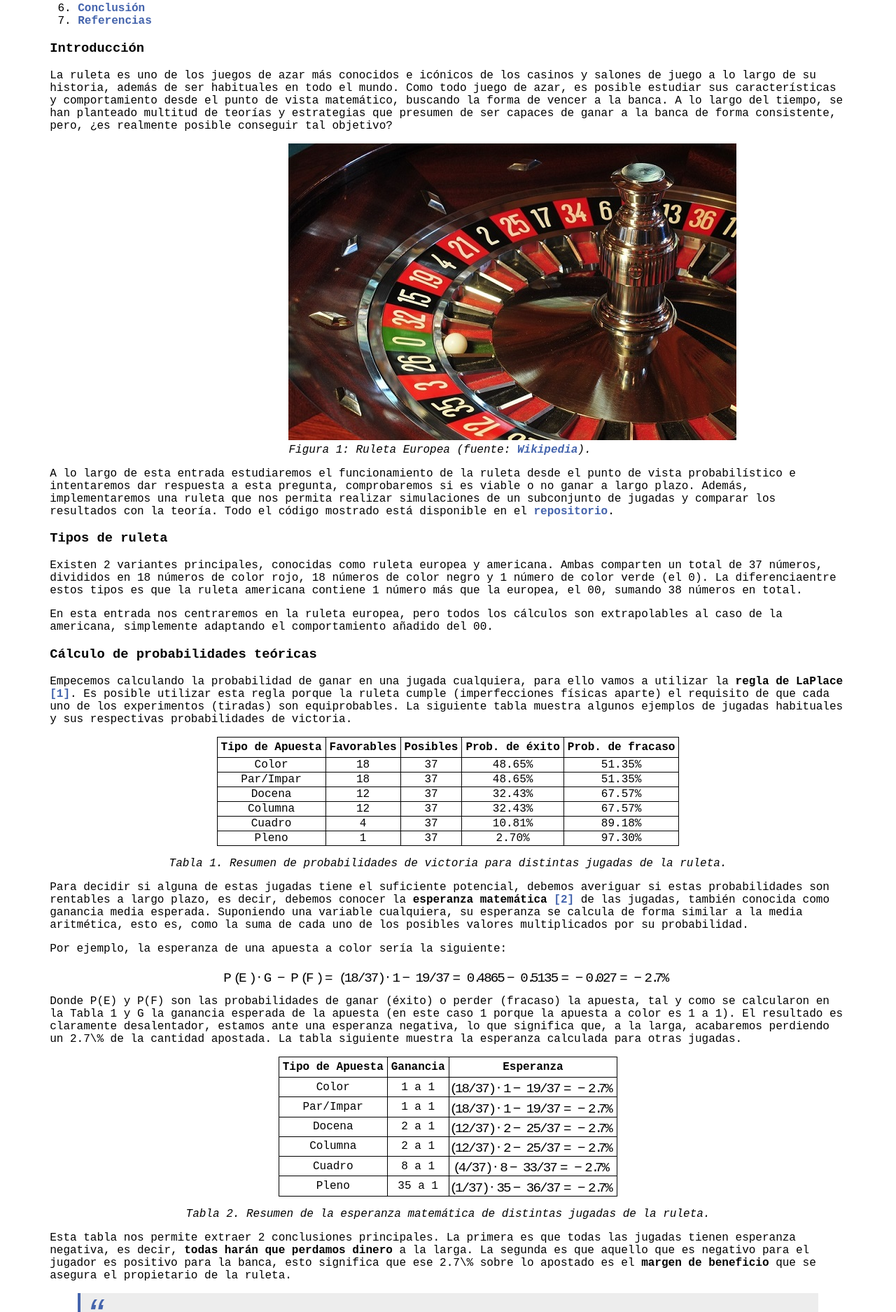
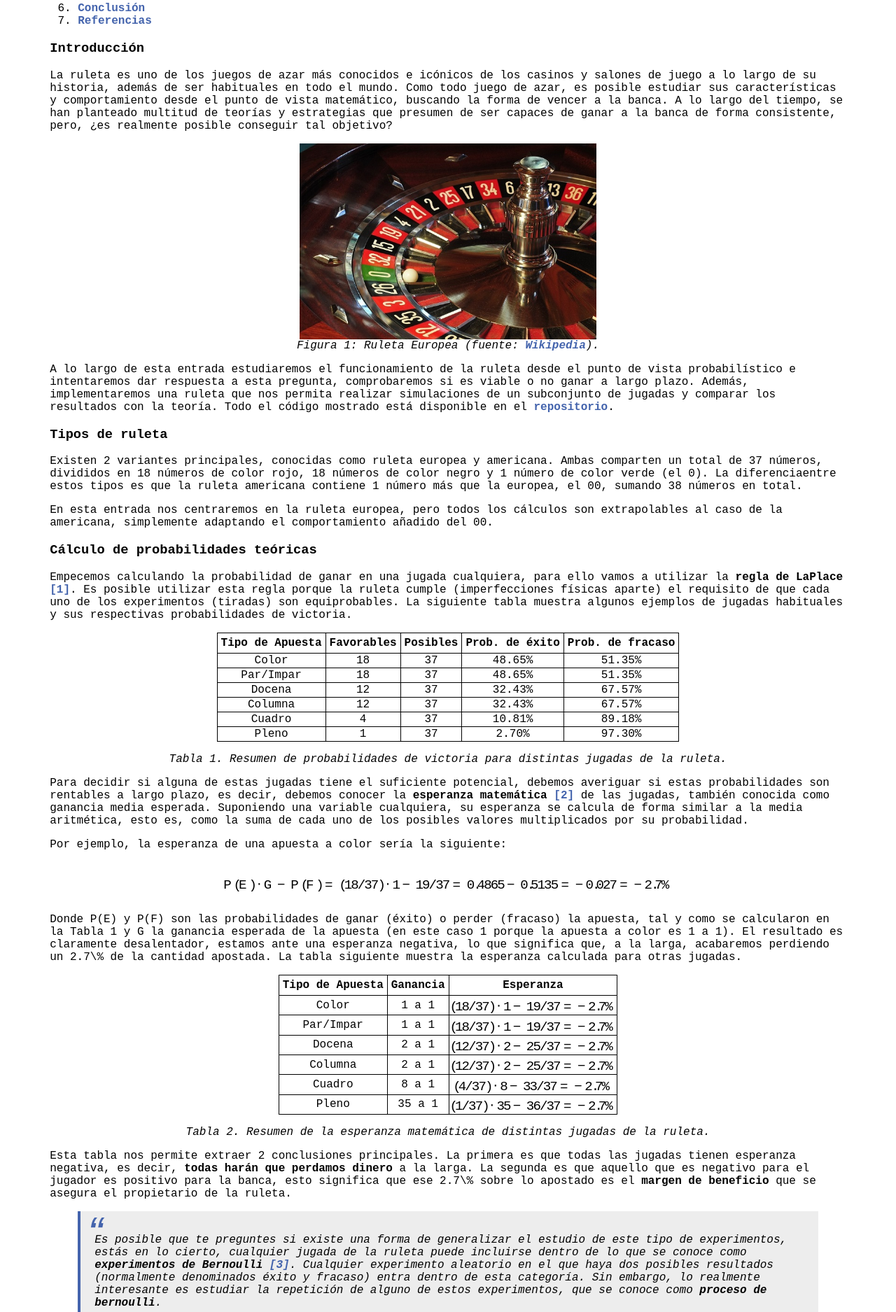
Before and after one commit to Fynardo/Fynardo.github.io, a Jekyll site: the page built from _posts/2021-01-19-probabilidad-r.md, in a window 1280 px wide. Shown: the part 411-2286 px from the top of the page at 70% size. Built offline with Jekyll 4.4.1, drawn with Linux system fonts in a browser that asks for light colours; formulas are drawn with MathJax 3.

Commit message:
Fixed some CSS properties to handle mobile devices screen size and resolution

```diff
--- a/_posts/2021-01-19-probabilidad-r.md
+++ b/_posts/2021-01-19-probabilidad-r.md
@@ -26,10 +26,10 @@
 pero, ¿es realmente posible conseguir tal objetivo?
 
 <figure>
-  <img src="{{ site.url }}/assets/2021-01-19/ruleta.jpg"/>
+  <img src="{{ site.url }}/assets/2021-01-19/ruleta.jpg" class="post-content-image"/>
   <figcaption>Figura 1: Ruleta Europea (fuente: <a href="https://es.wikipedia.org/wiki/Ruleta">Wikipedia</a>).</figcaption>
 </figure>
-{: .post-content-image #fig-1}
+{: .post-content-image-caption #fig-1}
 
 
 A lo largo de esta entrada estudiaremos el funcionamiento de la ruleta desde el punto de vista probabilístico e intentaremos dar respuesta a esta pregunta, comprobaremos si es viable o no ganar a largo plazo. Además, implementaremos una ruleta que nos permita realizar simulaciones de un subconjunto de jugadas y comparar los resultados con la teoría. Todo el código mostrado está disponible en el [repositorio]({{ site.url }}/assets/2021-01-19/ruleta.R).
@@ -62,6 +62,7 @@
 Por ejemplo, la esperanza de una apuesta a color sería la siguiente:
 
 $$ P(E) \cdot G - P(F) = (18/37) \cdot 1 - 19/37 = 0.4865 - 0.5135 = -0.027 = -2.7\% $$
+{: .post-math}
 
 Donde P(E) y P(F) son las probabilidades de ganar (éxito) o perder (fracaso) la apuesta, tal y como se calcularon en la
 Tabla 1 y G la ganancia esperada de la apuesta (en este caso 1 porque la apuesta a color es 1 a 1). El resultado es
@@ -84,7 +85,7 @@
 Esta tabla nos permite extraer 2 conclusiones principales. La primera es que todas las jugadas tienen esperanza negativa, es decir, **todas harán que perdamos dinero** a la larga. La segunda es que aquello que es negativo para el jugador es positivo para la banca, esto significa que ese 2.7\% sobre lo apostado es el **margen de beneficio** que se asegura el propietario de la ruleta.
 
 > Es posible que te preguntes si existe una forma de generalizar el estudio de este tipo de experimentos, estás en lo cierto, cualquier jugada de la ruleta puede incluirse dentro de lo que se conoce como **experimentos de Bernoulli** [[3]](#ref-bernoulli). Cualquier experimento aleatorio en el que haya dos posibles resultados (normalmente denominados éxito y fracaso) entra dentro de esta categoría. Sin embargo, lo realmente interesante es estudiar la repetición de alguno de estos experimentos, que se conoce como **proceso de bernoulli**.
-{: .post-quote-block}
+{: .post-blockquote}
 
 
 ### La ruleta europea en R
@@ -154,10 +155,10 @@
 Con estas funciones lo que obtenemos es una forma sencilla de generar tiradas y otra de realizar apuestas y comprobar la ganancia obtenida.
 
 <figure>
-  <img src="{{site.url}}/assets/2021-01-19/tiradas.png"/>
+  <img src="{{site.url}}/assets/2021-01-19/tiradas.png" class="post-content-image"/>
   <figcaption>Figura 2: Resultados tras 5000 tiradas a color.</figcaption>
 </figure>
-{: .post-content-image #fig-2}
+{: .post-content-image-caption #fig-2}
 
 La Figura 2 muestra el reparto en colores obtenido tras realizar 5000 tiradas. El comportamiento es el esperado, los
 números rojos y los negros tienen la misma probabilidad de salir, por tanto las barras son de tamaño similar. El 0 sale
@@ -174,10 +175,10 @@
 {: .post-code-chunk}
 
 <figure>
-  <img src="{{site.url}}/assets/2021-01-19/sesiones.png"/>
+  <img src="{{site.url}}/assets/2021-01-19/sesiones.png" class="post-content-image"/>
   <figcaption>Figura 3: Balance en 250 sesiones de juego.</figcaption>
 </figure>
-{: .post-content-image #fig-3}
+{: .post-content-image-caption #fig-3}
 
 
 La Figura 3 muestra parte de estas 5000 sesiones, en verde se marcan aquellas en las que hemos ganado, en rojo aquellas
--- a/assets/css/style.css
+++ b/assets/css/style.css
@@ -48,11 +48,17 @@
 }
 
 .post-content-image {
-    width: 80%;
+    width: 100%;
     display: block;
     margin: 0 auto;
     font-style: italic;
 }
+
+.post-content-image-caption {
+    font-style: italic;
+    text-align:center;
+}
+
 
 @media (min-width: 1280px) {
     .post-content-image {
@@ -60,16 +66,16 @@
     }
 }
 
-.post-quote-block{
+.post-blockquote{
     display: block;
-    padding: 1em 50px 1em 50px;
+    padding: 1em 20px 1em 20px;
     border-left: 4px solid #4464AD;
     font-style: italic;
     background: #EDEDED;
     position: relative;
 }
 
-.post-quote-block p::before {
+.post-blockquote p::before {
     content: "\201C";
     font-family: Arial;
     font-size: 4em;
@@ -83,6 +89,11 @@
     display: block;
     padding: 10px;
     border: 1px solid #4464AD;
+    overflow-x: auto;
+}
+
+.post-math {
+    overflow-x: auto;
 }
 
 .post-table {
```
